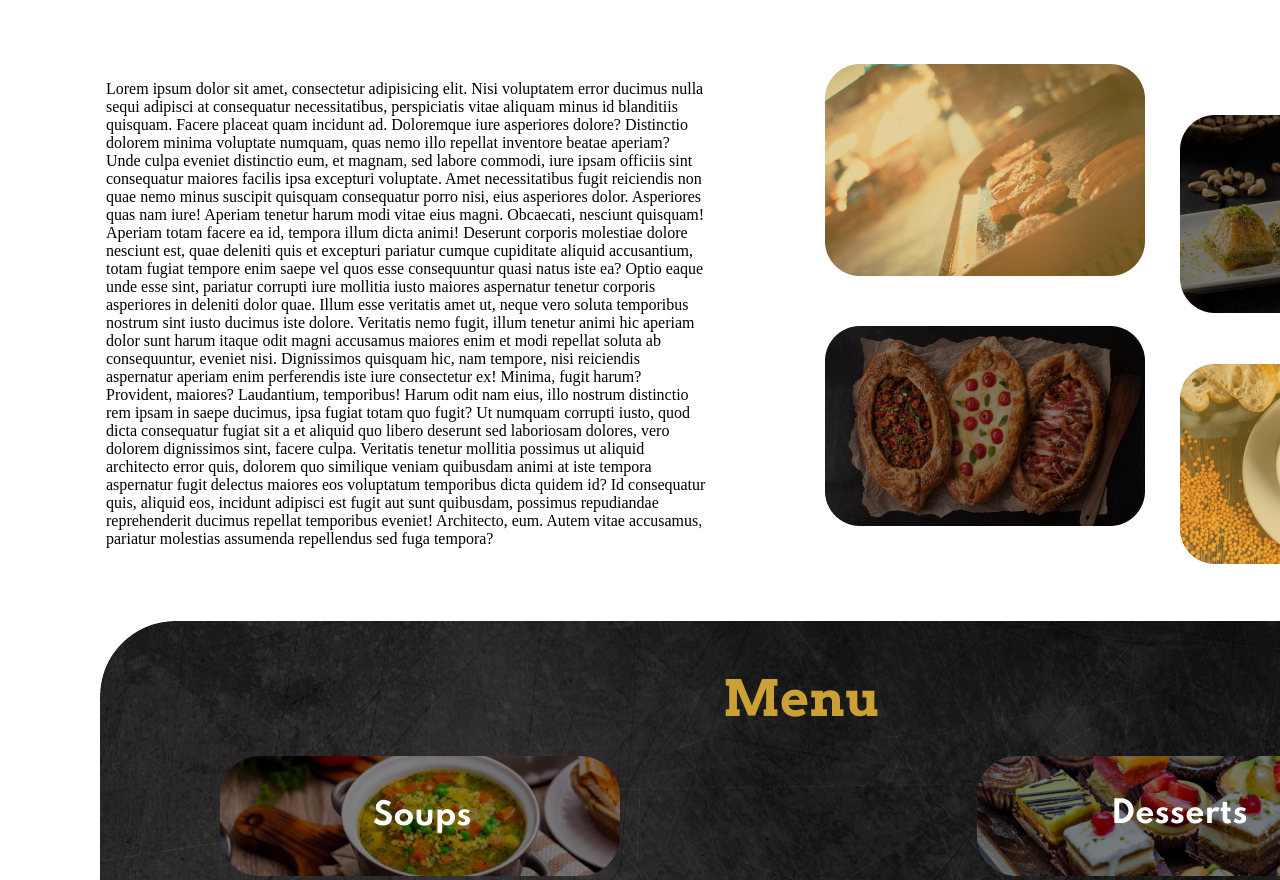
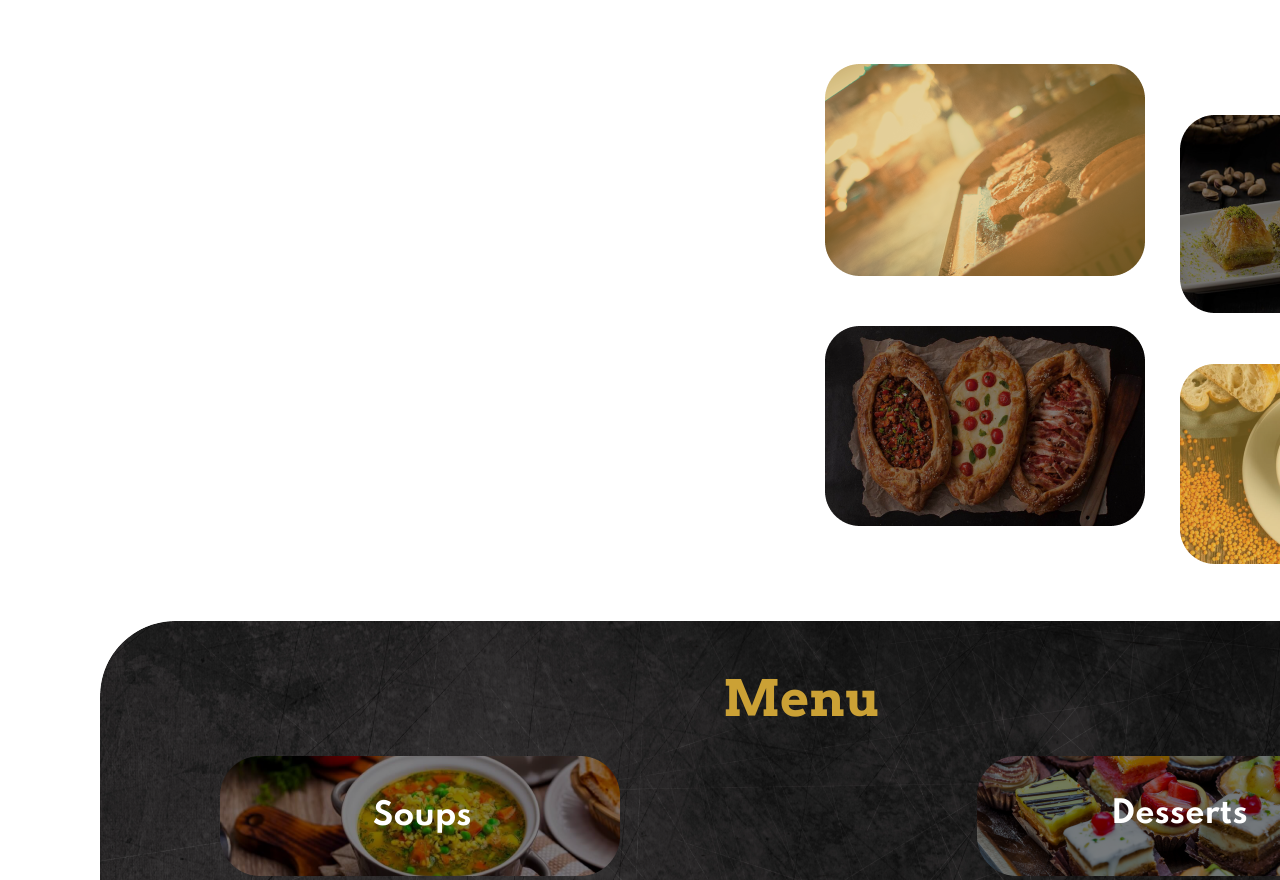
Before and after one commit to MeirkhanS/final_project, a plain HTML site: page 2nd_attempt/index.html in a window 1280 px wide. Shown: the part 851-1731 px from the top of the page. Drawn offline with Linux system fonts and the light colour scheme; a web font is replaced by a local one.

Commit message:
Update index.html

```diff
--- a/2nd_attempt/index.html
+++ b/2nd_attempt/index.html
@@ -45,28 +45,7 @@
     </div>
     <div class="welcome_content">
       <div class="welcome_text">
-        <p>Lorem ipsum dolor sit amet, consectetur adipisicing elit. Nisi voluptatem error ducimus nulla sequi adipisci
-          at consequatur necessitatibus, perspiciatis vitae aliquam minus id blanditiis quisquam. Facere placeat quam
-          incidunt ad. Doloremque iure asperiores dolore? Distinctio dolorem minima voluptate numquam, quas nemo illo
-          repellat inventore beatae aperiam? Unde culpa eveniet distinctio eum, et magnam, sed labore commodi, iure
-          ipsam officiis sint consequatur maiores facilis ipsa excepturi voluptate. Amet necessitatibus fugit reiciendis
-          non quae nemo minus suscipit quisquam consequatur porro nisi, eius asperiores dolor. Asperiores quas nam iure!
-          Aperiam tenetur harum modi vitae eius magni. Obcaecati, nesciunt quisquam! Aperiam totam facere ea id, tempora
-          illum dicta animi! Deserunt corporis molestiae dolore nesciunt est, quae deleniti quis et excepturi pariatur
-          cumque cupiditate aliquid accusantium, totam fugiat tempore enim saepe vel quos esse consequuntur quasi natus
-          iste ea? Optio eaque unde esse sint, pariatur corrupti iure mollitia iusto maiores aspernatur tenetur corporis
-          asperiores in deleniti dolor quae. Illum esse veritatis amet ut, neque vero soluta temporibus nostrum sint
-          iusto ducimus iste dolore. Veritatis nemo fugit, illum tenetur animi hic aperiam dolor sunt harum itaque odit
-          magni accusamus maiores enim et modi repellat soluta ab consequuntur, eveniet nisi. Dignissimos quisquam hic,
-          nam tempore, nisi reiciendis aspernatur aperiam enim perferendis iste iure consectetur ex! Minima, fugit
-          harum? Provident, maiores? Laudantium, temporibus! Harum odit nam eius, illo nostrum distinctio rem ipsam in
-          saepe ducimus, ipsa fugiat totam quo fugit? Ut numquam corrupti iusto, quod dicta consequatur fugiat sit a et
-          aliquid quo libero deserunt sed laboriosam dolores, vero dolorem dignissimos sint, facere culpa. Veritatis
-          tenetur mollitia possimus ut aliquid architecto error quis, dolorem quo similique veniam quibusdam animi at
-          iste tempora aspernatur fugit delectus maiores eos voluptatum temporibus dicta quidem id? Id consequatur quis,
-          aliquid eos, incidunt adipisci est fugit aut sunt quibusdam, possimus repudiandae reprehenderit ducimus
-          repellat temporibus eveniet! Architecto, eum. Autem vitae accusamus, pariatur molestias assumenda repellendus
-          sed fuga tempora?</p>
+        <p></p>
       </div>
       <div class="welcome_images">
         <img src="img/grilled-steaks-picjumbo-com 1.png" alt="">
```
